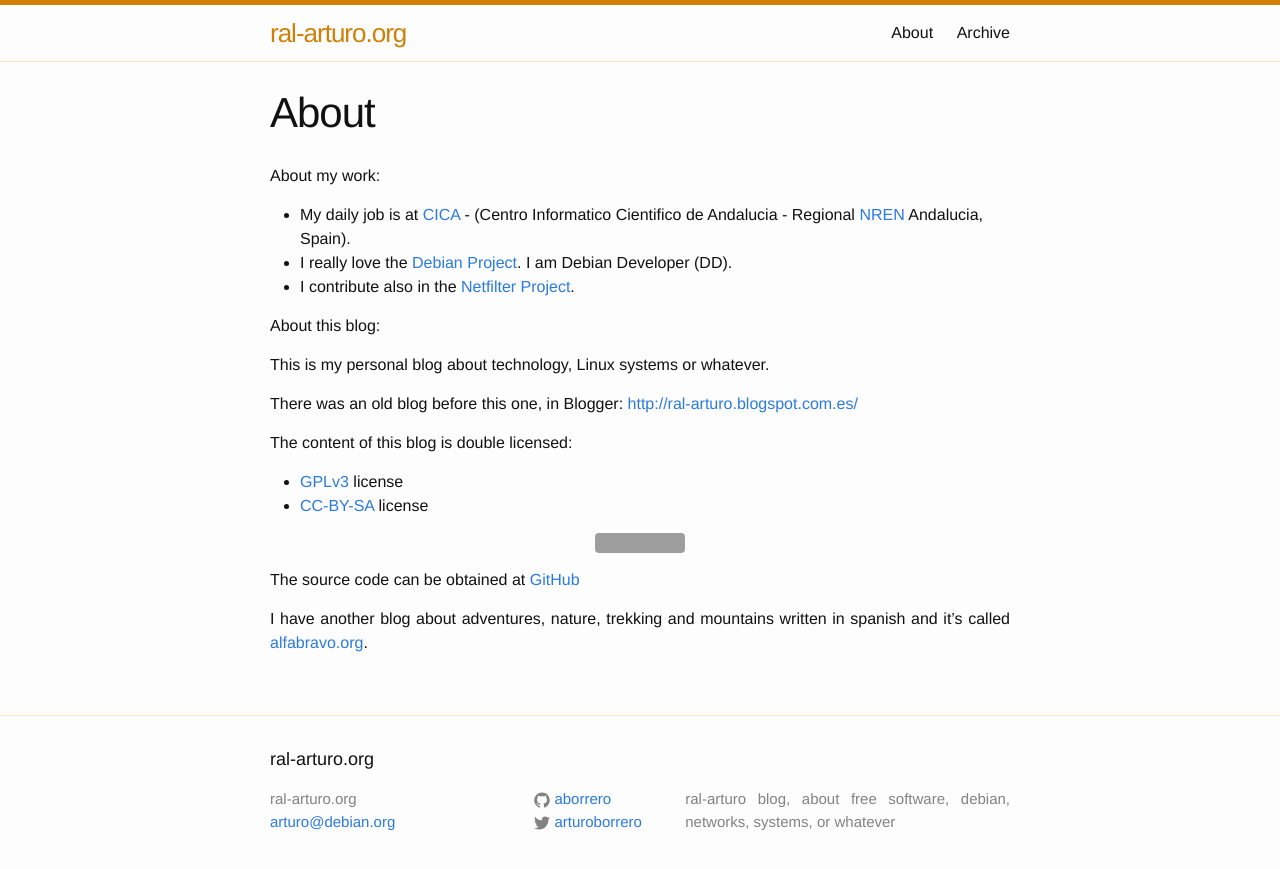
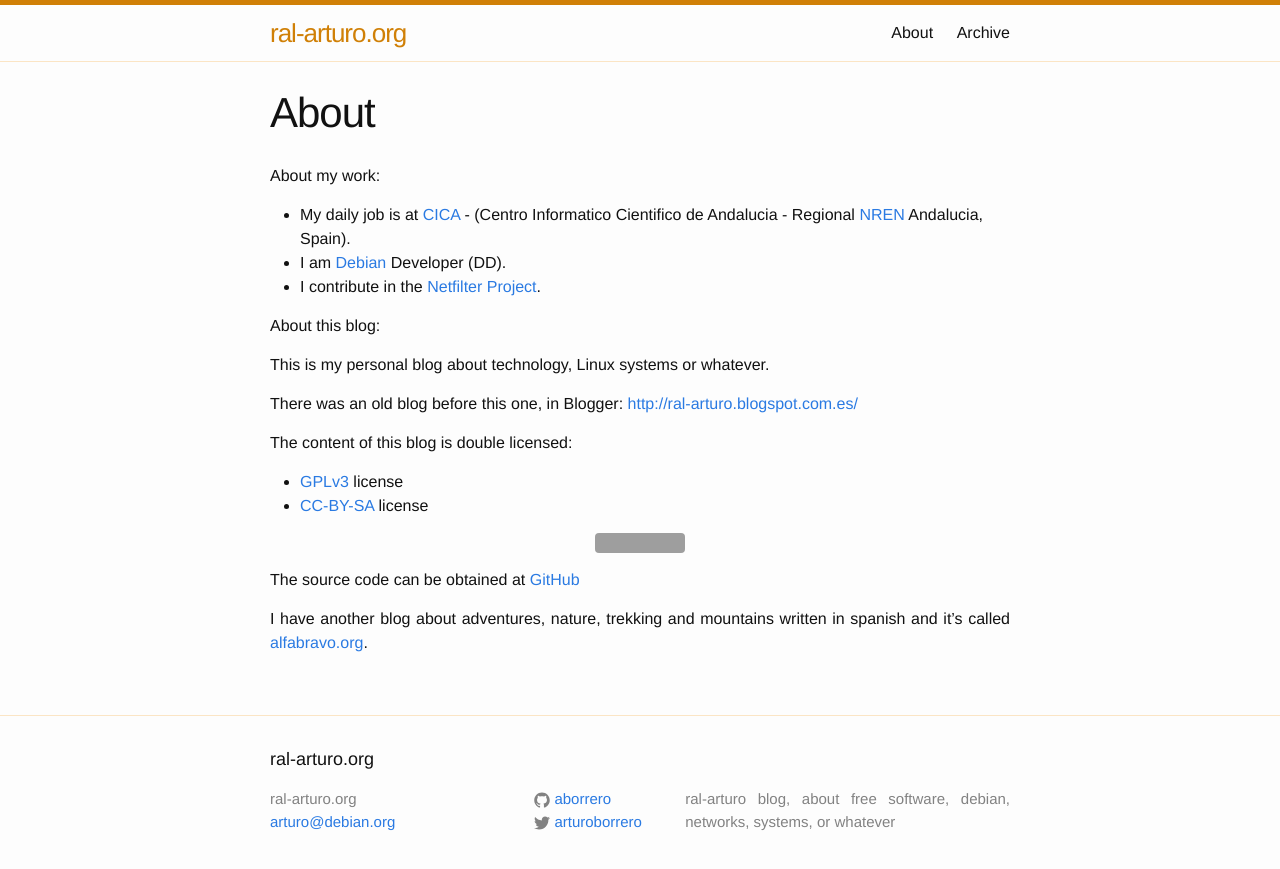
Before and after one commit to aborrero/ral-arturo.org, a Jekyll site: the page built from about.md, in a window 1280 px wide. Shown: the top 869 px of the page. Built offline with Jekyll 4.4.1, drawn with Linux system fonts in a browser that asks for light colours; grey boxes are pictures that could not be loaded.

Commit message:
about.md: reword sentences about contributing to projects
I really like the Debian project, but I'm not in love with it :-)

Signed-off-by: Arturo Borrero Gonzalez <arturo@debian.org>

```diff
--- a/about.md
+++ b/about.md
@@ -8,8 +8,8 @@ About my work:
 
  * My daily job is at [CICA][cica] - (Centro Informatico Cientifico de
    Andalucia - Regional [NREN][nren] Andalucia, Spain).
- * I really love the [Debian Project][debian]. I am Debian Developer (DD).
- * I contribute also in the [Netfilter Project][netfilter].
+ * I am [Debian][debian] Developer (DD).
+ * I contribute in the [Netfilter Project][netfilter].
 
 About this blog:
 
```
